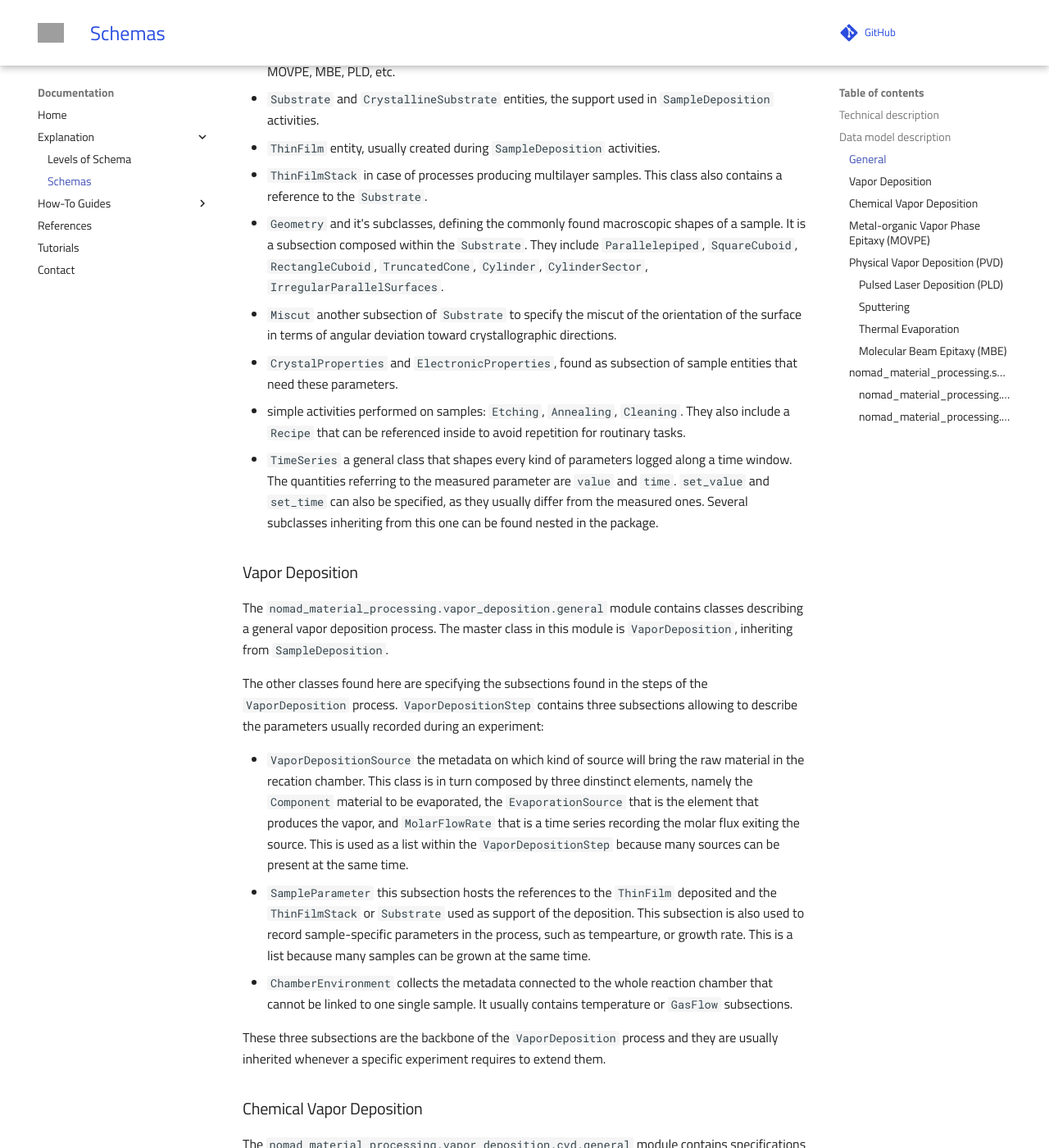
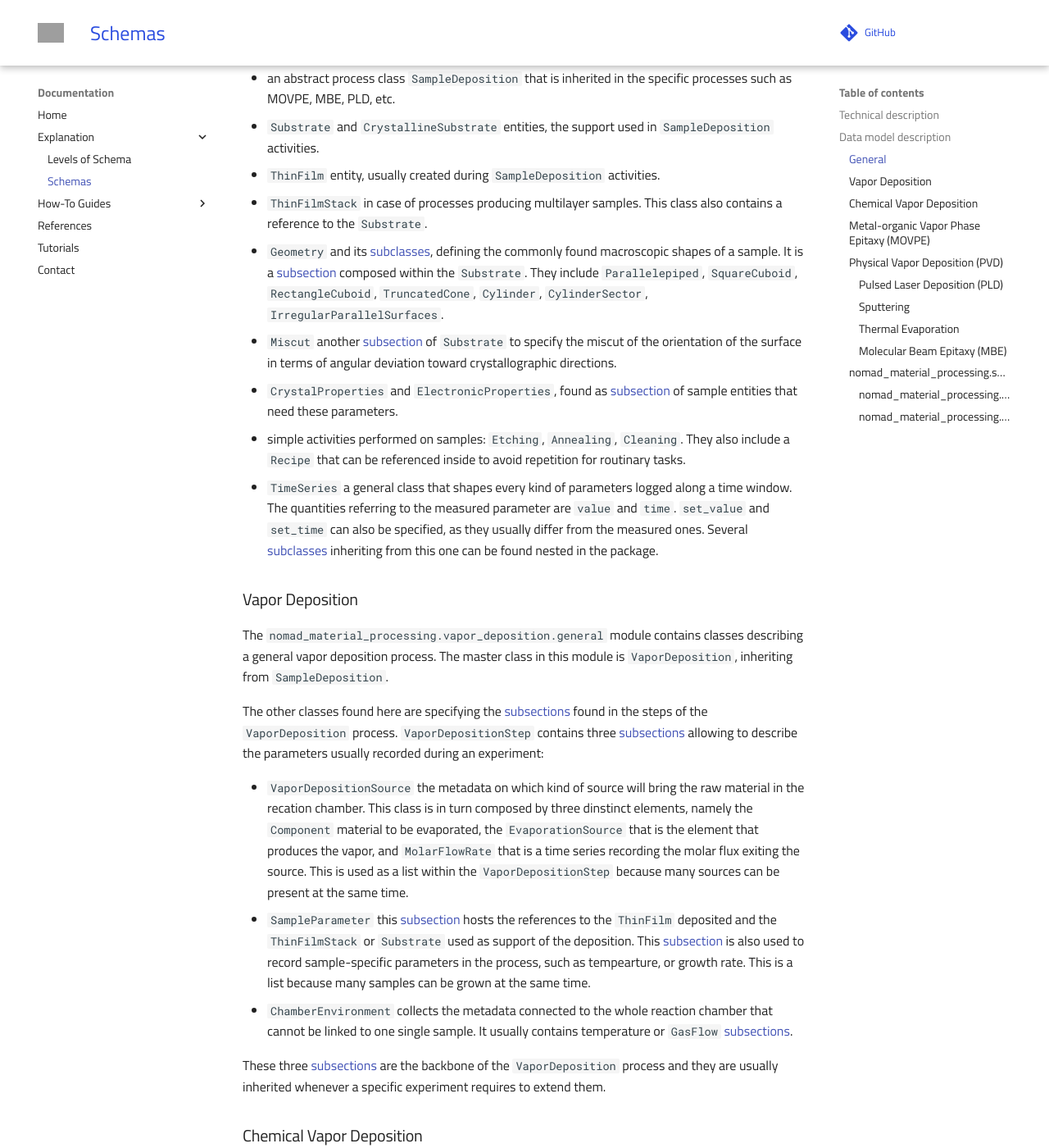
Before and after one commit to FAIRmat-NFDI/nomad-material-processing, an MkDocs documentation site: the page built from docs/explanation/schemas.md, in a window 1280 px wide and 1400 px high, scrolled down 1389 px. Shown: the whole window at 82% size. Built offline with MkDocs 1.6.1 and Material for MkDocs 9.7.7, drawn with Linux system fonts in a browser that asks for light colours; comment, search, counter and statistics services are not loaded; some of the changed text lies outside the part shown; grey boxes are pictures that could not be loaded.

Commit message:
refinements of schemas and linking of glossary

```diff
--- a/docs/explanation/schemas.md
+++ b/docs/explanation/schemas.md
@@ -54,26 +55,26 @@ The `nomad_material_processing.general` module contains several general categori
 - `Substrate` and `CrystallineSubstrate` entities, the support used in `SampleDeposition` activities.
 - `ThinFilm` entity, usually created during `SampleDeposition` activities.
 - `ThinFilmStack` in case of processes producing multilayer samples. This class also contains a reference to the `Substrate`.
-- `Geometry` and it's subclasses, defining the commonly found macroscopic shapes of a sample. It is a subsection composed within the `Substrate`. They include `Parallelepiped`, `SquareCuboid`, `RectangleCuboid`, `TruncatedCone`, `Cylinder`, `CylinderSector`, `IrregularParallelSurfaces`.
-- `Miscut` another subsection of  `Substrate` to specify the miscut of the orientation of the surface in terms of angular deviation toward crystallographic directions.
-- `CrystalProperties` and `ElectronicProperties`, found as subsection of sample entities that need these parameters.
+- `Geometry` and its [subclasses](../reference/references.md#subclass), defining the commonly found macroscopic shapes of a sample. It is a [subsection](../reference/references.md#subsection) composed within the `Substrate`. They include `Parallelepiped`, `SquareCuboid`, `RectangleCuboid`, `TruncatedCone`, `Cylinder`, `CylinderSector`, `IrregularParallelSurfaces`.
+- `Miscut` another [subsection](../reference/references.md#subsection) of  `Substrate` to specify the miscut of the orientation of the surface in terms of angular deviation toward crystallographic directions.
+- `CrystalProperties` and `ElectronicProperties`, found as [subsection](../reference/references.md#subsection) of sample entities that need these parameters.
 - simple activities performed on samples: `Etching`, `Annealing`, `Cleaning`. They also include a `Recipe` that can be referenced inside to avoid repetition for routinary tasks.
-- `TimeSeries` a general class that shapes every kind of parameters logged along a time window. The quantities referring to the measured parameter are `value` and `time`. `set_value` and `set_time` can also be specified, as they usually differ from the measured ones. Several subclasses inheriting from this one can be found nested in the package.
+- `TimeSeries` a general class that shapes every kind of parameters logged along a time window. The quantities referring to the measured parameter are `value` and `time`. `set_value` and `set_time` can also be specified, as they usually differ from the measured ones. Several [subclasses](../reference/references.md#subclass) inheriting from this one can be found nested in the package.
 
 ### Vapor Deposition
 
 The `nomad_material_processing.vapor_deposition.general` module contains classes describing
 a general vapor deposition process. The master class in this module is `VaporDeposition`, inheriting from `SampleDeposition`.
 
-The other classes found here are specifying the subsections found in the steps of the `VaporDeposition` process.
-`VaporDepositionStep` contains three subsections allowing to describe the parameters usually recorded during an experiment:
+The other classes found here are specifying the [subsections](../reference/references.md#subsection) found in the steps of the `VaporDeposition` process.
+`VaporDepositionStep` contains three [subsections](../reference/references.md#subsection) allowing to describe the parameters usually recorded during an experiment:
 
 - `VaporDepositionSource` the metadata on which kind of source will bring the raw material in the recation chamber.
 This class is in turn composed by three dinstinct elements, namely the `Component` material to be evaporated, the `EvaporationSource` that is the element that produces the vapor, and `MolarFlowRate` that is a time series recording the molar flux exiting the source. This is used as a list within the `VaporDepositionStep` because many sources can be present at the same time.
-- `SampleParameter` this subsection hosts the references to the `ThinFilm` deposited and the `ThinFilmStack` or `Substrate` used as support of the deposition. This subsection is also used to record sample-specific parameters in the process, such as tempearture, or growth rate. This is a list because many samples can be grown at the same time.
-- `ChamberEnvironment` collects the metadata connected to the whole reaction chamber that cannot be linked to one single sample. It usually contains temperature or `GasFlow` subsections.
+- `SampleParameter` this [subsection](../reference/references.md#subsection) hosts the references to the `ThinFilm` deposited and the `ThinFilmStack` or `Substrate` used as support of the deposition. This [subsection](../reference/references.md#subsection) is also used to record sample-specific parameters in the process, such as tempearture, or growth rate. This is a list because many samples can be grown at the same time.
+- `ChamberEnvironment` collects the metadata connected to the whole reaction chamber that cannot be linked to one single sample. It usually contains temperature or `GasFlow` [subsections](../reference/references.md#subsection).
 
-These three subsections are the backbone of the `VaporDeposition` process and they are usually inherited whenever a specific experiment requires to extend them.
+These three [subsections](../reference/references.md#subsection) are the backbone of the `VaporDeposition` process and they are usually inherited whenever a specific experiment requires to extend them.
 
 ### Chemical Vapor Deposition
 
@@ -84,14 +85,14 @@ Sources for CVD are inheriting from `CVDSource`, that is in turn a `VaporDeposit
 - `BubblerSource` defines a bubbler commonly used in CVD for liquid precursors.
 - `FlashSource` the vapor is generated by a `FlashEvaporator`.
 - `MistSource` another kind of source adopetd in CVD.
-- `GasCylinderSource` a simple cylinder containing some gas phase precursor. In this case the `EvaporationSource` subclass, called `GasCylinderEvaporator`, is not really evaporating as the precursor is already at the gas state.
+- `GasCylinderSource` a simple cylinder containing some gas phase precursor. In this case the `EvaporationSource` [subclass](../reference/references.md#subclass), called `GasCylinderEvaporator`, is not really evaporating as the precursor is already at the gas state.
 - `GasLineSource` used for gaseous precursors that are provided through a stable installation sourcing gas from facilities external to the lab.
 
 `TimeSeries` used in CVD are:
 
 - `Rotation` specifies rotation frequency of the substrate holder in the chamber
-- `PartialVaporPressure` as subclass of `Pressure`
-- `PushPurgeGasFlow` contains two `VolumetricFlowRate` subsections that record the source and drain fluxes of the carries gas in the chamber.
+- `PartialVaporPressure` as [subclass](../reference/references.md#subclass) of `Pressure`
+- `PushPurgeGasFlow` contains two `VolumetricFlowRate` [subsections](../reference/references.md#subsection) that record the source and drain fluxes of the carries gas in the chamber.
 
 
 ### Metal-organic Vapor Phase Epitaxy (MOVPE)
```
Also changed, not shown: other parts of docs/explanation/schemas.md (+4 -3 lines), docs/explanation/data_model.md (+12 -12 lines), docs/explanation/levelsofschema.md (+5 -5 lines), docs/how_to/use_this_plugin.md (+5 -5 lines), docs/reference/references.md (+9 -3 lines).
